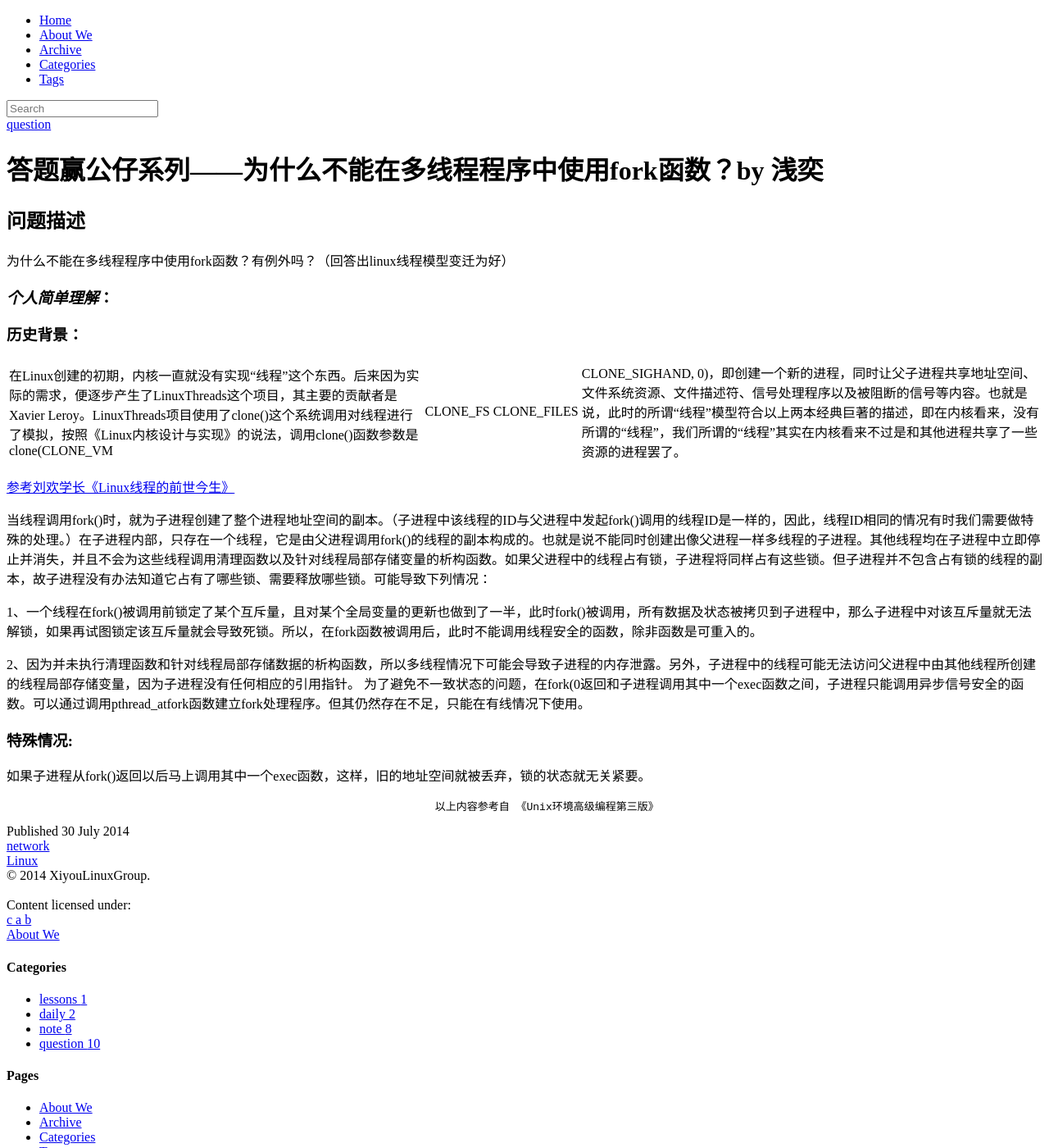
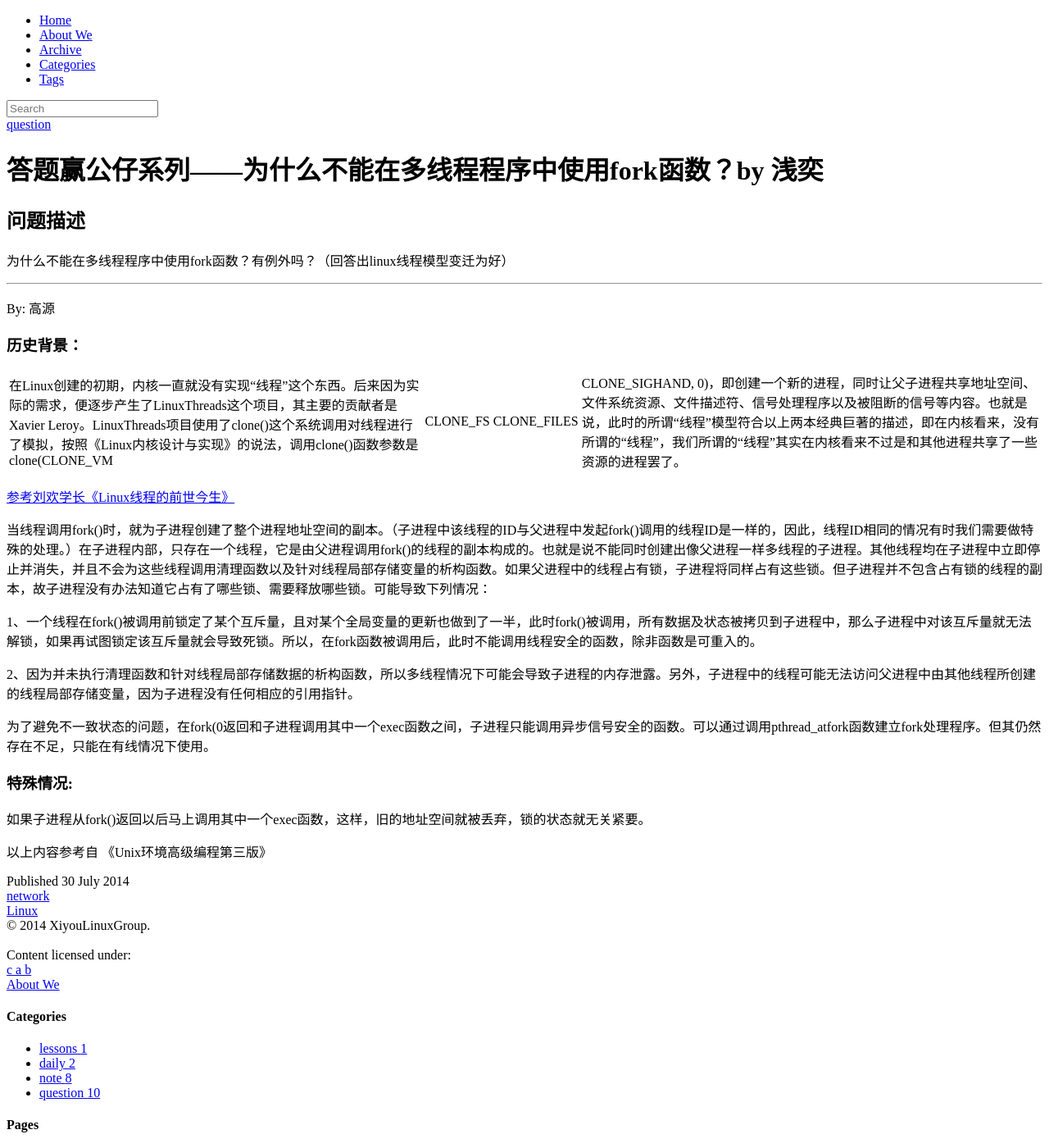
Before and after one commit to hurley25/FAQ, a Jekyll site: the page built from _posts/2014-07-30-why-do-not-use-fork-in-mul-thread-program.md, in a window 1280 px wide and 1400 px high. Shown: the whole window at 82% size. Built offline with Jekyll 4.4.1, drawn with Linux system fonts in a browser that asks for light colours; nearby versions of some CDN libraries; library files that are not in the unit come from our copies; comment, search, counter and statistics services are not loaded.

Commit message:
Update 2014-07-30-why-do-not-use-fork-in-mul-thread-program.md
修改格式

```diff
--- a/_posts/2014-07-30-why-do-not-use-fork-in-mul-thread-program.md
+++ b/_posts/2014-07-30-why-do-not-use-fork-in-mul-thread-program.md
@@ -10,11 +10,13 @@
 
 为什么不能在多线程程序中使用fork函数？有例外吗？（回答出linux线程模型变迁为好）
 
-###*个人简单理解*：
+----------------------------------------
+
+By: 高源
 
 ###历史背景：
 
-在Linux创建的初期，内核一直就没有实现“线程”这个东西。后来因为实际的需求，便逐步产生了LinuxThreads这个项目，其主要的贡献者是Xavier Leroy。LinuxThreads项目使用了clone()这个系统调用对线程进行了模拟，按照《Linux内核设计与实现》的说法，调用clone()函数参数是clone(CLONE_VM | CLONE_FS | CLONE_FILES | CLONE_SIGHAND, 0)，即创建一个新的进程，同时让父子进程共享地址空间、文件系统资源、文件描述符、信号处理程序以及被阻断的信号等内容。也就是说，此时的所谓“线程”模型符合以上两本经典巨著的描述，即在内核看来，没有所谓的“线程”，我们所谓的“线程”其实在内核看来不过是和其他进程共享了一些资源的进程罢了。
+在Linux创建的初期，内核一直就没有实现“线程”这个东西。后来因为实际的需求，便逐步产生了LinuxThreads这个项目，其主要的贡献者是Xavier Leroy。LinuxThreads项目使用了clone()这个系统调用对线程进行了模拟，按照《Linux内核设计与实现》的说法，调用clone()函数参数是clone(CLONE_VM | CLONE_FS | CLONE_FILES | CLONE_SIGHAND,  0)，即创建一个新的进程，同时让父子进程共享地址空间、文件系统资源、文件描述符、信号处理程序以及被阻断的信号等内容。也就是说，此时的所谓“线程”模型符合以上两本经典巨著的描述，即在内核看来，没有所谓的“线程”，我们所谓的“线程”其实在内核看来不过是和其他进程共享了一些资源的进程罢了。
 
 [参考刘欢学长《Linux线程的前世今生》](http://www.0xffffff.org/?p=482)
 
@@ -23,10 +25,11 @@
    1、一个线程在fork()被调用前锁定了某个互斥量，且对某个全局变量的更新也做到了一半，此时fork()被调用，所有数据及状态被拷贝到子进程中，那么子进程中对该互斥量就无法解锁，如果再试图锁定该互斥量就会导致死锁。所以，在fork函数被调用后，此时不能调用线程安全的函数，除非函数是可重入的。
 
   2、因为并未执行清理函数和针对线程局部存储数据的析构函数，所以多线程情况下可能会导致子进程的内存泄露。另外，子进程中的线程可能无法访问父进程中由其他线程所创建的线程局部存储变量，因为子进程没有任何相应的引用指针。
+
 为了避免不一致状态的问题，在fork(0返回和子进程调用其中一个exec函数之间，子进程只能调用异步信号安全的函数。可以通过调用pthread_atfork函数建立fork处理程序。但其仍然存在不足，只能在有线情况下使用。
 
 ###  特殊情况:
 
 如果子进程从fork()返回以后马上调用其中一个exec函数，这样，旧的地址空间就被丢弃，锁的状态就无关紧要。
 
-                                                                       以上内容参考自 《Unix环境高级编程第三版》
+以上内容参考自 《Unix环境高级编程第三版》
```
